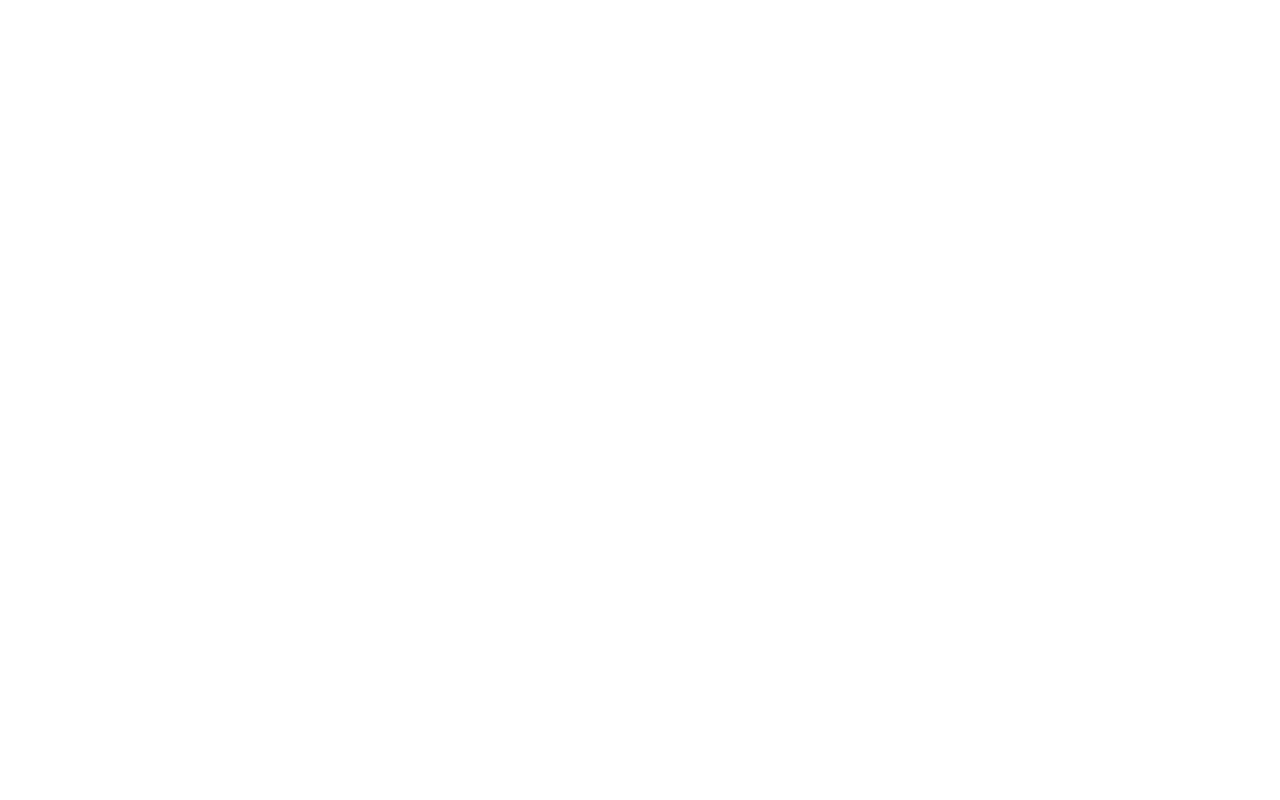
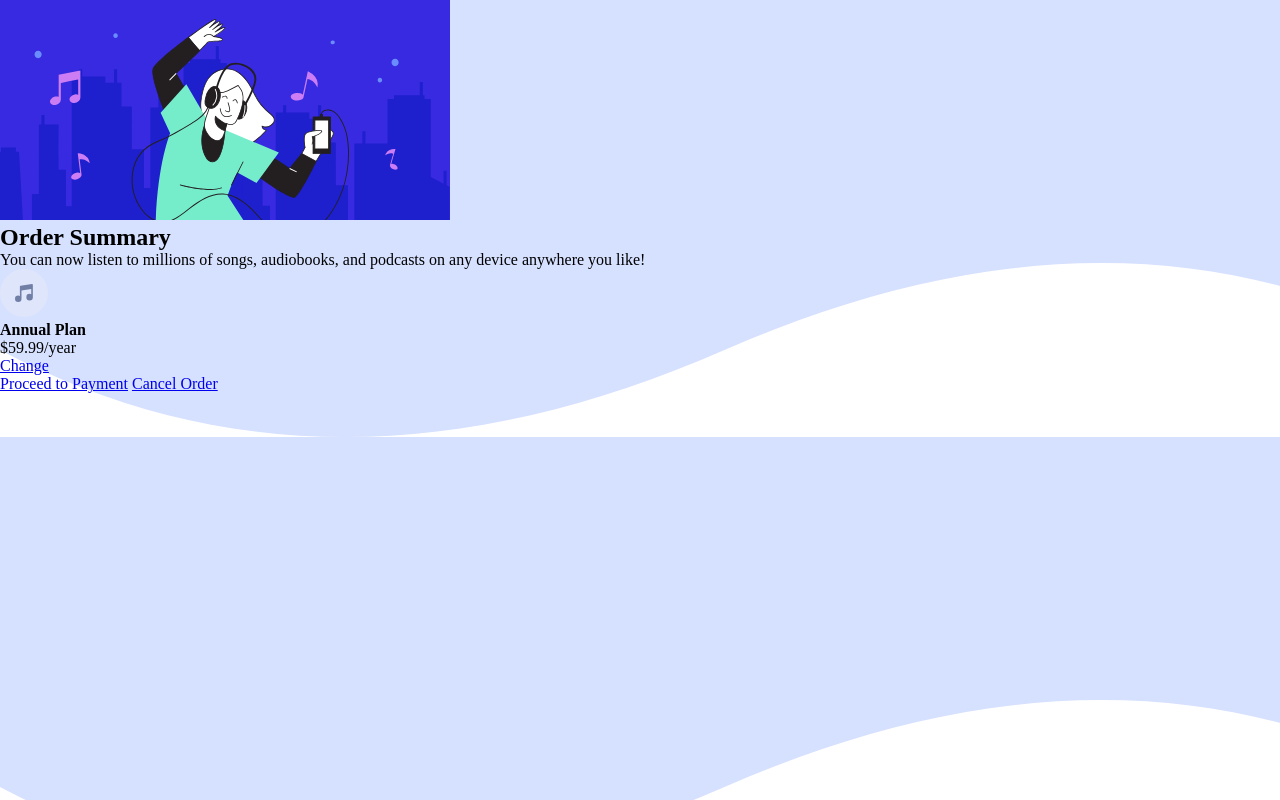
Before and after one commit to voffee/Order-Summary, a plain HTML site: page index.html in a window 1280 px wide. Drawn offline with Linux system fonts and the light colour scheme.

Commit message:
html structure mostly complete

```diff
--- a/css/style.css
+++ b/css/style.css
@@ -0,0 +1,24 @@
+:root {
+    /* Primary Colors */
+    --pale-blue: hsl(225, 100%, 94%);
+    --bright-blue: hsl(245, 75%, 52%);
+
+    /* Neutral Colors */
+    --very-pale-blue: hsl(225, 100%, 98%);
+    --desaturated-blue: hsl(224, 23%, 55%);
+    --dark-blue: hsl(223, 47%, 23%);
+
+    /* Width Variables */
+}
+
+/* Reset */
+
+* {
+    padding: 0;
+    margin: 0;
+}
+
+body {
+    font-size: 16px;
+    background-image: url(/img/pattern-background-desktop.svg);
+}
--- a/index.html
+++ b/index.html
@@ -13,6 +13,25 @@
 
 </head>
 <body>
+    <header class="hero">
+        <img src="/img/illustration-hero.svg" alt="">
+    </header>
 
+    <section>
+        <h1>Order Summary</h1>
+        <p>You can now listen to millions of songs, audiobooks, and podcasts on any device anywhere you like!</p>
+
+        <div class="container">
+            <img src="/img/icon-music.svg" alt="">
+            <div>
+                <h4>Annual Plan</h4>
+                <p>&dollar;59.99/year</p>
+            </div>
+            <a href="#">Change</a>
+        </div>
+
+        <a href="#" class="btn">Proceed to Payment</a>
+        <a href="#" class="btn-cancel">Cancel Order</a>
+    </section>
 </body>
 </html>
```
